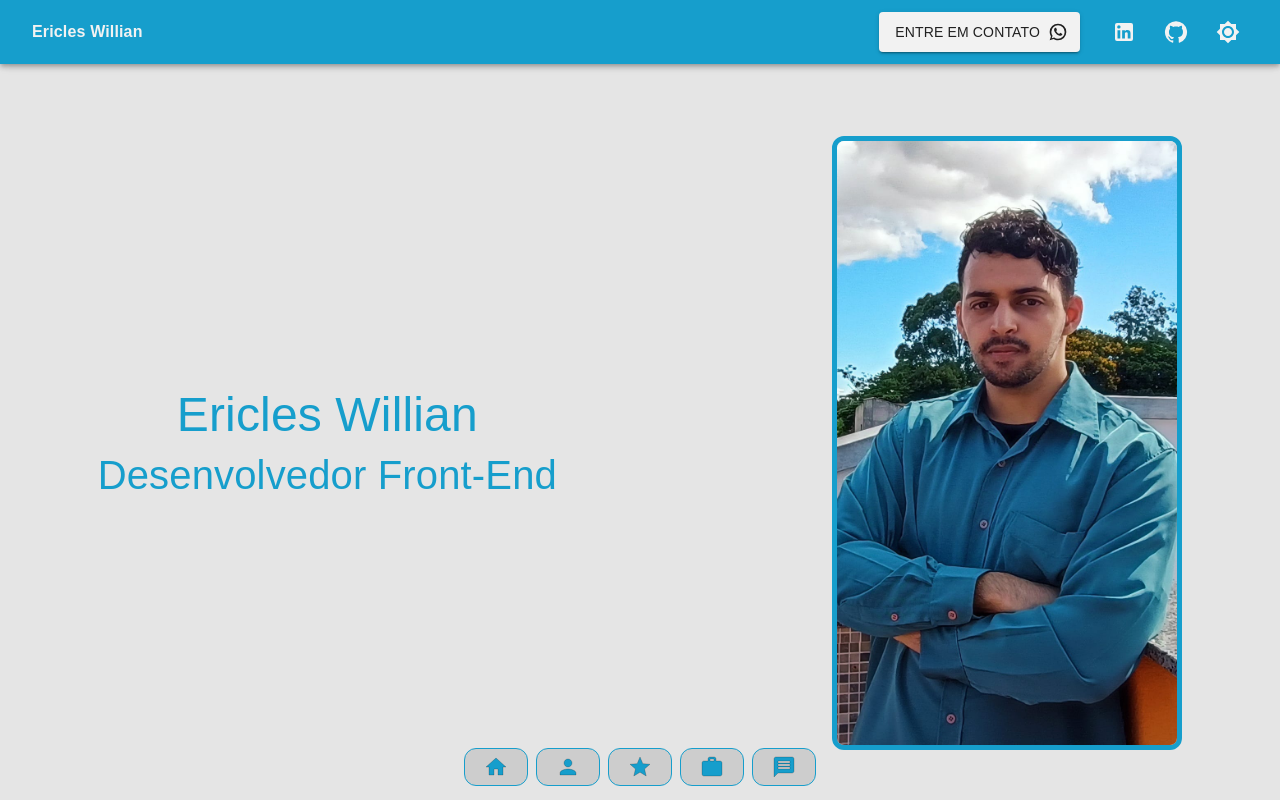
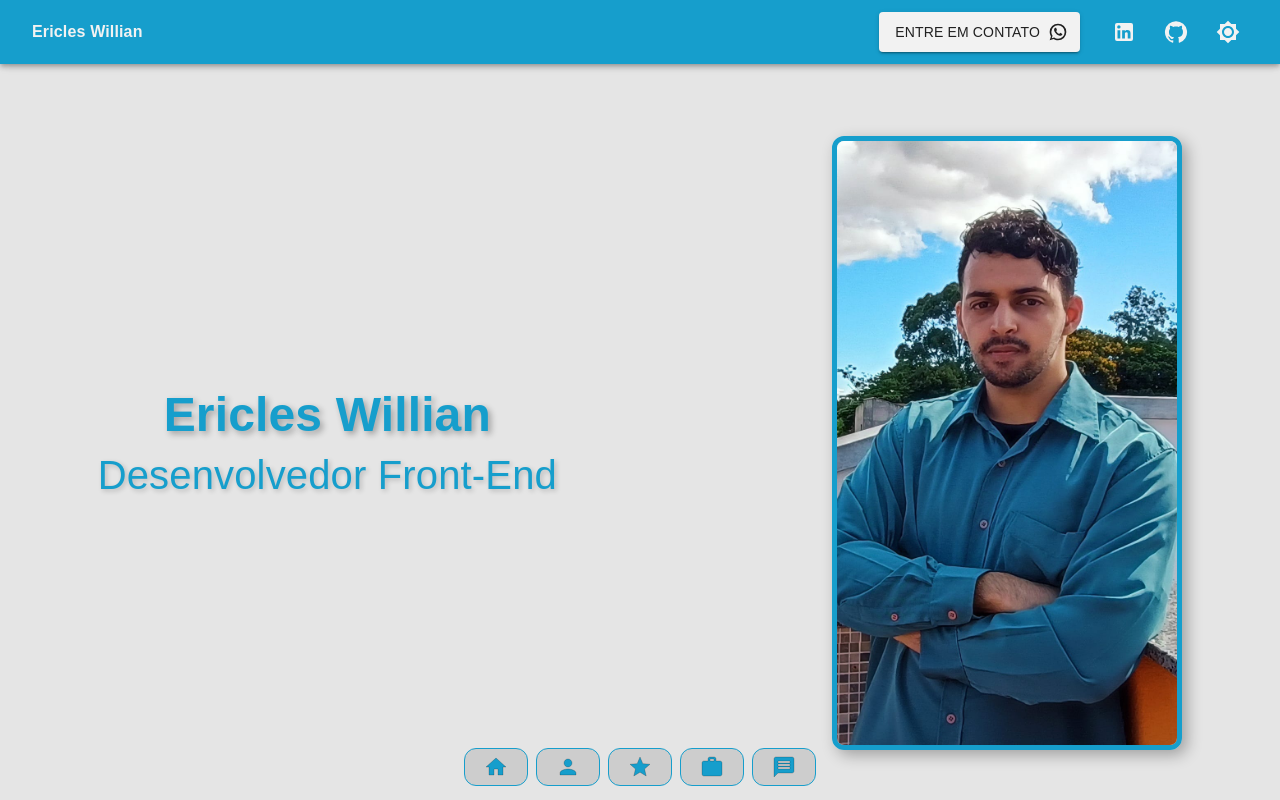
Before and after one commit to ewnsilva/portfolio, a React (Create React App) app: page / in a window 1280 px wide. Shown: the top 800 px of the page. Built offline with nearby package versions, Linux system fonts and the light colour scheme.

Commit message:
refactor: adding animation

```diff
--- a/src/components/Home/index.tsx
+++ b/src/components/Home/index.tsx
@@ -1,23 +1,39 @@
 import { Box, Typography, useMediaQuery } from "@mui/material";
+import { keyframes } from "@mui/system";
 
 import { photos } from "utils";
 
 export const Home = () => {
   const matchesMd = useMediaQuery("(max-width:870px)");
 
+  const fadeIn = keyframes`
+  from {
+    opacity: 0;
+    transform: translateY(20px); /* Pequeno deslocamento para um efeito suave */
+  }
+  to {
+    opacity: 1;
+    transform: translateY(0);
+  }
+`;
+
   return (
     <>
       <Typography id="home" variant="h3" sx={{ color: "transparent" }}>
         Home
       </Typography>
+
       <Box
-        mb={10}
+        mb={12}
         display={"flex"}
         flexDirection={matchesMd ? "column" : "row"}
         columnGap={10}
         alignItems={"center"}
         textAlign={"center"}
         justifyContent={"space-around"}
+        sx={{
+          animation: `${fadeIn} 1s ease-out`,
+        }}
       >
         <Box>
           <Typography
@@ -31,10 +47,14 @@ export const Home = () => {
                 md: "2.5rem",
                 lg: "3rem",
               },
+              textShadow: "3px 3px 6px rgba(0, 0, 0, 0.3)",
+              fontWeight: "bold",
+              animation: `${fadeIn} 1s ease-out`,
             }}
           >
             Ericles Willian
           </Typography>
+
           <Typography
             color={"primary"}
             variant="h4"
@@ -46,6 +66,9 @@ export const Home = () => {
                 md: "2rem",
                 lg: "2.5rem",
               },
+              textShadow: "2px 2px 5px rgba(0, 0, 0, 0.2)",
+              fontWeight: 500,
+              animation: `${fadeIn} 1s ease-out`,
             }}
           >
             Desenvolvedor Front-End
@@ -62,6 +85,8 @@ export const Home = () => {
             borderColor: "primary.main",
             width: "70%",
             maxWidth: "350px",
+            boxShadow: "5px 5px 15px rgba(0, 0, 0, 0.3)",
+            animation: `${fadeIn} 1s ease-out`,
           }}
         />
       </Box>
```
